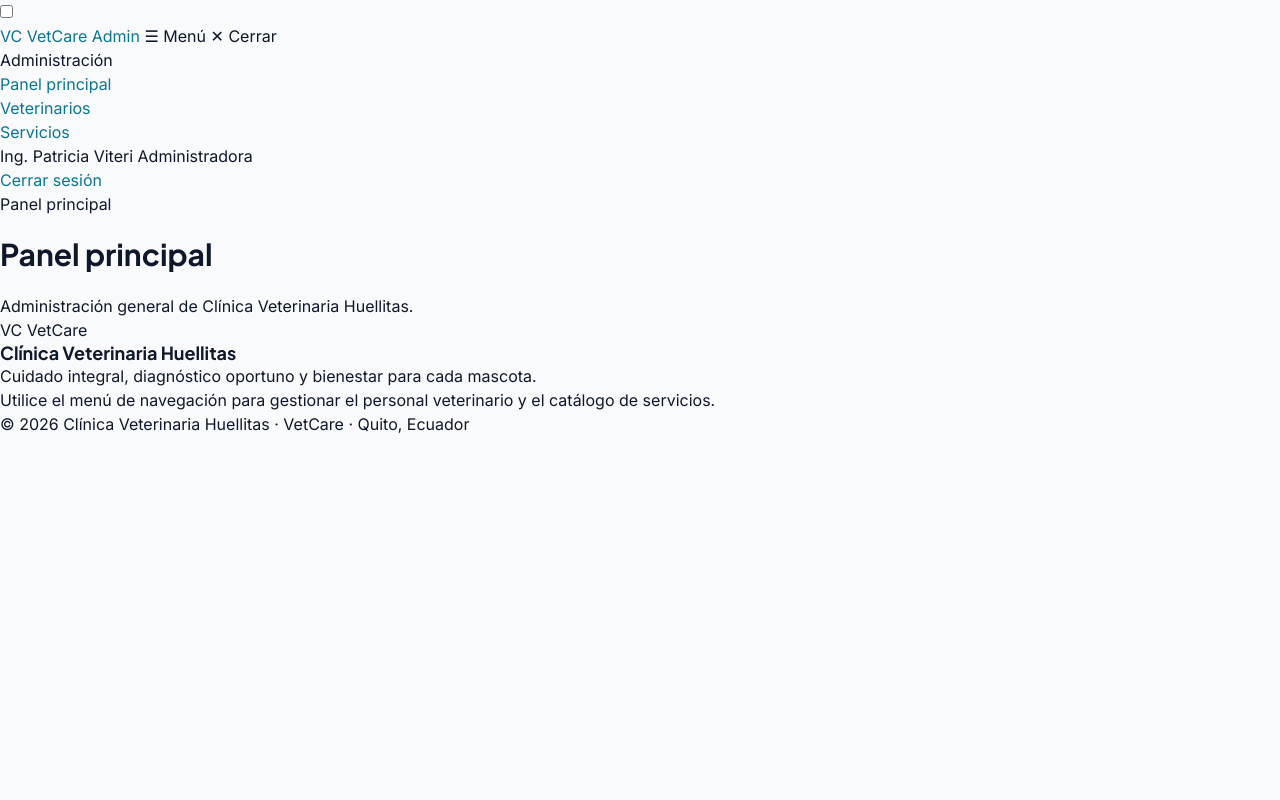
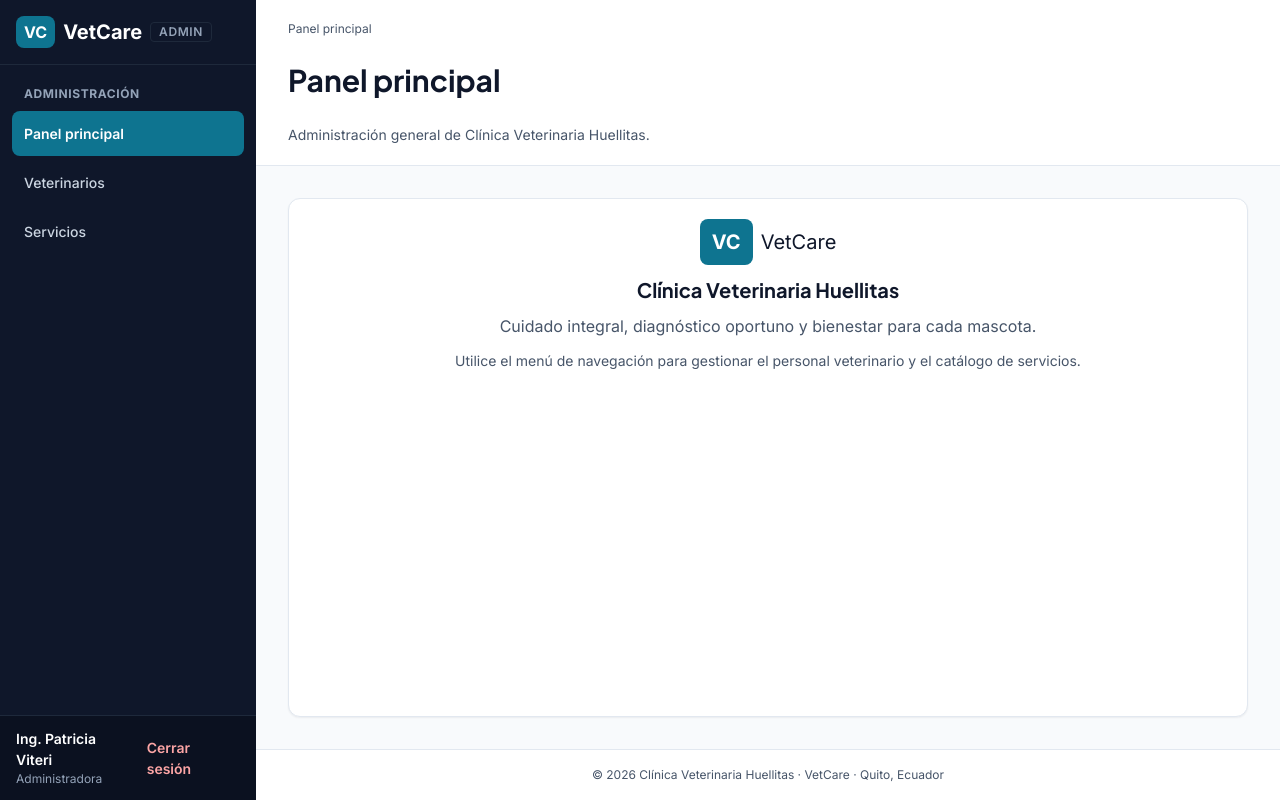
Before and after one commit to ErickBaja05/VetCare, a plain HTML site: page pages/administrador/admin-dashboard.html in a window 1280 px wide. Drawn offline with Linux system fonts and the light colour scheme.

Commit message:
style(admin): aplicar layout, navegacion y tarjeta de bienvenida en admin-dashboard

```diff
--- a/pages/administrador/admin-dashboard.html
+++ b/pages/administrador/admin-dashboard.html
@@ -11,73 +11,73 @@
         <link rel="stylesheet" href="../../css/styles.css">
     </head>
 
-    <body>
-        <nav>
-            <input type="checkbox" id="nav-toggle">
+    <body class="app-layout">
+        <nav class="app-sidebar d-flex flex-column">
+            <input type="checkbox" id="nav-toggle" class="nav-toggle-input">
 
-            <div>
-                <a href="admin-dashboard.html">
-                    <span>VC</span>
-                    <span>VetCare</span>
-                    <span>Admin</span>
+            <div class="d-flex items-center justify-between gap-2 p-4 border-bottom nav-border">
+                <a href="admin-dashboard.html" class="d-flex items-center gap-2">
+                    <span class="d-inline-flex items-center justify-center rounded-md bg-primary text-white fw-extrabold px-2 py-1">VC</span>
+                    <span class="fs-lg fw-extrabold text-white">VetCare</span>
+                    <span class="fs-xs fw-semibold text-uppercase text-nav-muted border nav-border rounded-sm px-2">Admin</span>
                 </a>
 
-                <label for="nav-toggle">
-                    <span>☰ Menú</span>
-                    <span>✕ Cerrar</span>
+                <label for="nav-toggle" class="nav-toggle">
+                    <span class="nav-toggle-open">☰ Menú</span>
+                    <span class="nav-toggle-close">✕ Cerrar</span>
                 </label>
             </div>
 
-            <div id="nav-menu">
-                <div>
-                    <span>Administración</span>
-                    <ul>
-                        <li><a href="admin-dashboard.html">Panel principal</a></li>
-                        <li><a href="veterinarios/veterinarios-listado.html">Veterinarios</a></li>
-                        <li><a href="servicios/servicios-listado.html">Servicios</a></li>
+            <div id="nav-menu" class="nav-collapse">
+                <div class="flex-1 p-3">
+                    <span class="d-flex fs-xs fw-bold text-uppercase text-nav-muted px-3 py-2">Administración</span>
+                    <ul class="d-flex flex-column gap-1">
+                        <li><a class="nav-link active" href="admin-dashboard.html">Panel principal</a></li>
+                        <li><a class="nav-link" href="veterinarios/veterinarios-listado.html">Veterinarios</a></li>
+                        <li><a class="nav-link" href="servicios/servicios-listado.html">Servicios</a></li>
                     </ul>
                 </div>
 
-                <div>
-                    <div>
-                        <span>Ing. Patricia Viteri</span>
-                        <span>Administradora</span>
+                <div class="navbar-user d-flex items-center justify-between gap-3 px-4 py-3">
+                    <div class="d-flex flex-column">
+                        <span class="fs-sm fw-semibold text-white">Ing. Patricia Viteri</span>
+                        <span class="fs-xs text-nav-muted">Administradora</span>
                     </div>
-                    <a href="../../index.html">Cerrar sesión</a>
+                    <a class="navbar-logout" href="../../index.html">Cerrar sesión</a>
                 </div>
             </div>
         </nav>
 
-        <main>
-            <header>
-                <div>
+        <main class="app-main">
+            <header class="page-header">
+                <div class="d-flex flex-column gap-1">
                     <nav>
-                        <ol>
-                            <li>Panel principal</li>
+                        <ol class="breadcrumbs">
+                            <li class="breadcrumb-item">Panel principal</li>
                         </ol>
                     </nav>
 
                     <h1>Panel principal</h1>
-                    <p>Administración general de Clínica Veterinaria Huellitas.</p>
+                    <p class="text-muted fs-sm">Administración general de Clínica Veterinaria Huellitas.</p>
                 </div>
             </header>
 
-            <div>
-                <section>
-                    <div>
-                        <div>
-                            <span>VC</span>
-                            <span>VetCare</span>
+            <div class="page-content grid-12">
+                <section class="card col-lg-12">
+                    <div class="card-body d-flex flex-column items-center text-center gap-3 py-6">
+                        <div class="d-flex items-center gap-2">
+                            <span class="d-inline-flex items-center justify-center rounded-md bg-primary text-white fw-extrabold fs-lg px-3 py-2">VC</span>
+                            <span class="fs-lg">VetCare</span>
                         </div>
 
-                        <h2>Clínica Veterinaria Huellitas</h2>
-                        <p>Cuidado integral, diagnóstico oportuno y bienestar para cada mascota.</p>
-                        <p>Utilice el menú de navegación para gestionar el personal veterinario y el catálogo de servicios.</p>
+                        <h2 class="fs-lg fw-bold">Clínica Veterinaria Huellitas</h2>
+                        <p class="text-muted">Cuidado integral, diagnóstico oportuno y bienestar para cada mascota.</p>
+                        <p class="fs-sm text-muted">Utilice el menú de navegación para gestionar el personal veterinario y el catálogo de servicios.</p>
                     </div>
                 </section>
             </div>
 
-            <footer>
+            <footer class="page-footer">
                 <p>© 2026 Clínica Veterinaria Huellitas · VetCare · Quito, Ecuador</p>
             </footer>
         </main>
```
